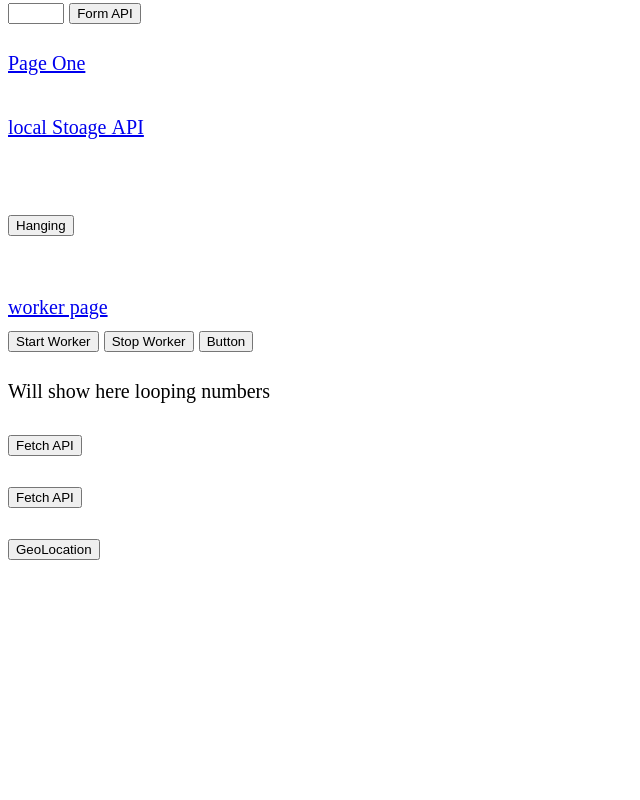
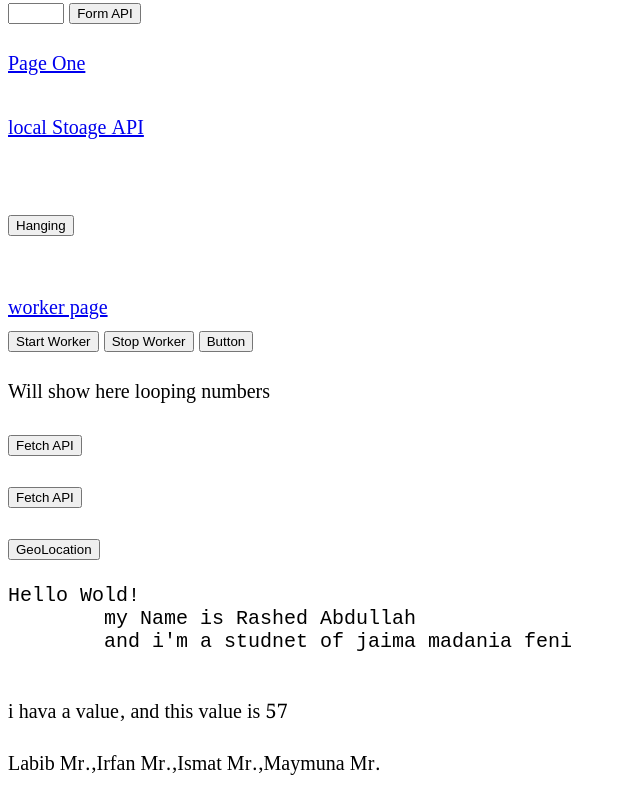
Before and after one commit to RashedAbdullah/JavaScriptLearning, a plain HTML site: page index.html in a window 1280 px wide. Shown: the part 734-1534 px from the top of the page, without its empty margins (0-640 px from the left). Before the commit the page ends 1318 px from the top, so only its background shows below. Drawn offline with Linux system fonts and the light colour scheme.

Commit message:
somthing added

```diff
--- a/array.js
+++ b/array.js
@@ -405,8 +405,8 @@ objInArr.sort(function(a, b){
     let x = a.fName.toLowerCase();
     let y = b.fName.toLowerCase();
 
-    if(x < y){return -1}
-    if(x > y){return 1}
+    if(x < y){return -1};
+    if(x > y){return 1};
 
     return - 0;
 });
@@ -417,7 +417,7 @@ const newforEach = [`Dawra`, `Mishkat`, `Jalalain`, `Shorhe beqaya`, `kafia`];
 
 newforEach.forEach((value)=>{console.log(value)});
 
-console.log(`------`);
+console.log(`_____`);
 
 function fncforEachprmtr(value, index, array){
     console.log(value);
@@ -442,6 +442,34 @@ function fncforMap(value){
 const rejultofMap = forMap.map(fncforMap);
 
 console.log(rejultofMap);
+
+const mapPractice = [12,23,54,34,55];
+
+function mapFunc(value){
+    return value + 1;
+}
+
+const mapReuslt = mapPractice.map(mapFunc);
+console.log(mapReuslt);
+
+
+function mapFunc2(value){
+    const inHTML = document.querySelector(`.inHTML`);
+    return inHTML.innerHTML = `i hava a value, and this value is ${value + 2}`
+    // only last one (57) printed; (what's the resion);
+}
+const mapResult2 = mapPractice.map(mapFunc2);
+console.log(mapResult2);
+
+const mapArr = [`Labib`, `Irfan`, `Ismat`, `Maymuna`];
+
+function arrFuncMap(value){
+    return value + ` Mr.`
+}
+
+const resultArr = mapArr.map(arrFuncMap);
+const inHTML2 = document.querySelector(`.inHTML2`);
+inHTML2.innerHTML = resultArr; // it's Working good;
 
 
 // filter:
--- a/index.html
+++ b/index.html
@@ -5,7 +5,7 @@
     <meta name="viewport" content="width=device-width, initial-scale=1.0">
     <link rel="stylesheet" href="./style.css">
     <script src="./array.js" defer></script>
-    <title>Learn with Sumit and junayed</title>
+    <title>with Sumit and junayed</title>
 </head>
 <body>
 
@@ -119,6 +119,15 @@
         <p class="displayLocation"></p>
     </div>
 
+    <pre>Hello Wold!
+        my Name is Rashed Abdullah
+        and i'm a studnet of jaima madania feni
+    </pre>
+
+    <!-- for map  -->
+    <p class="inHTML"></p>
+    <p class="inHTML2"></p>
+
 
 </body>
 </html>
```
